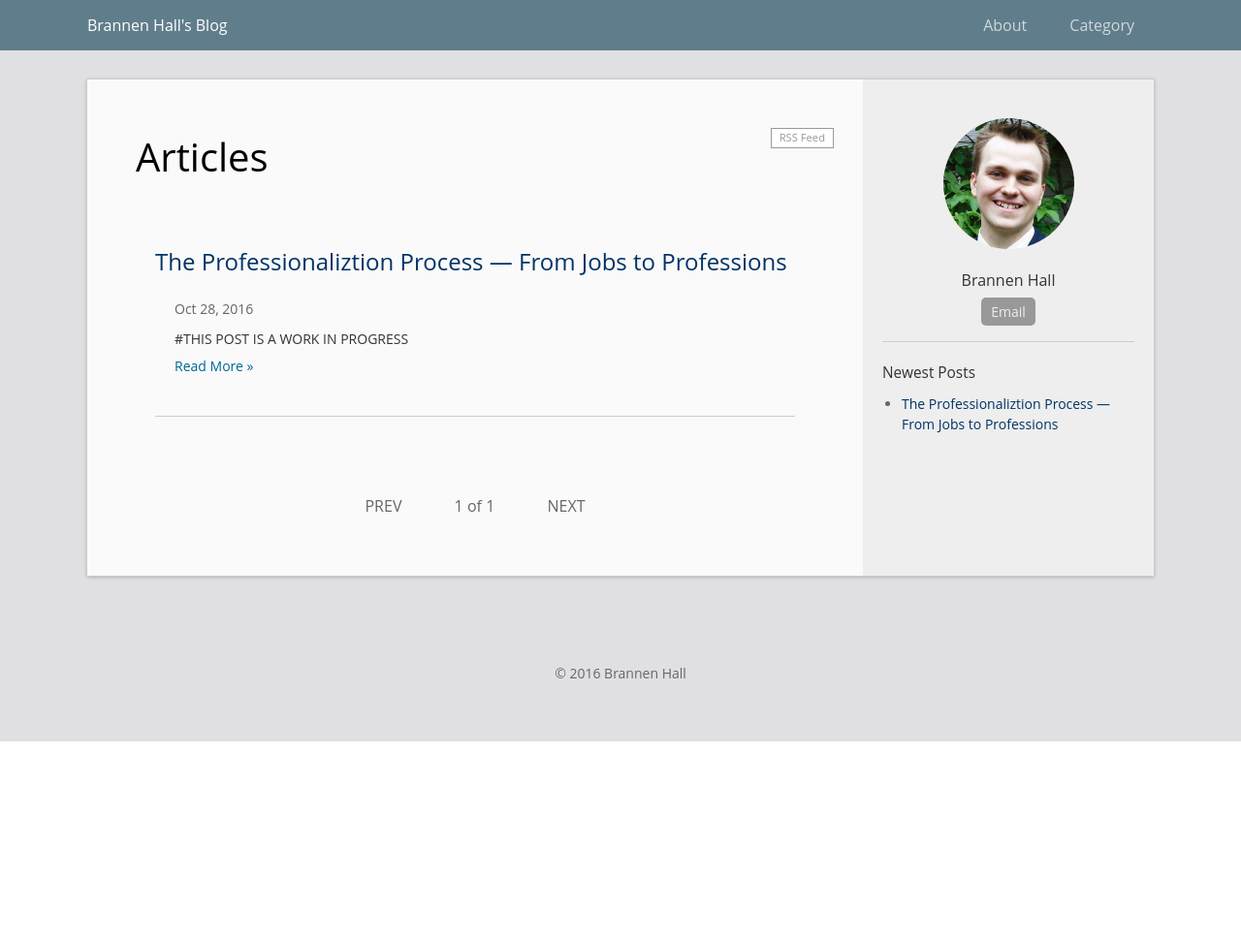
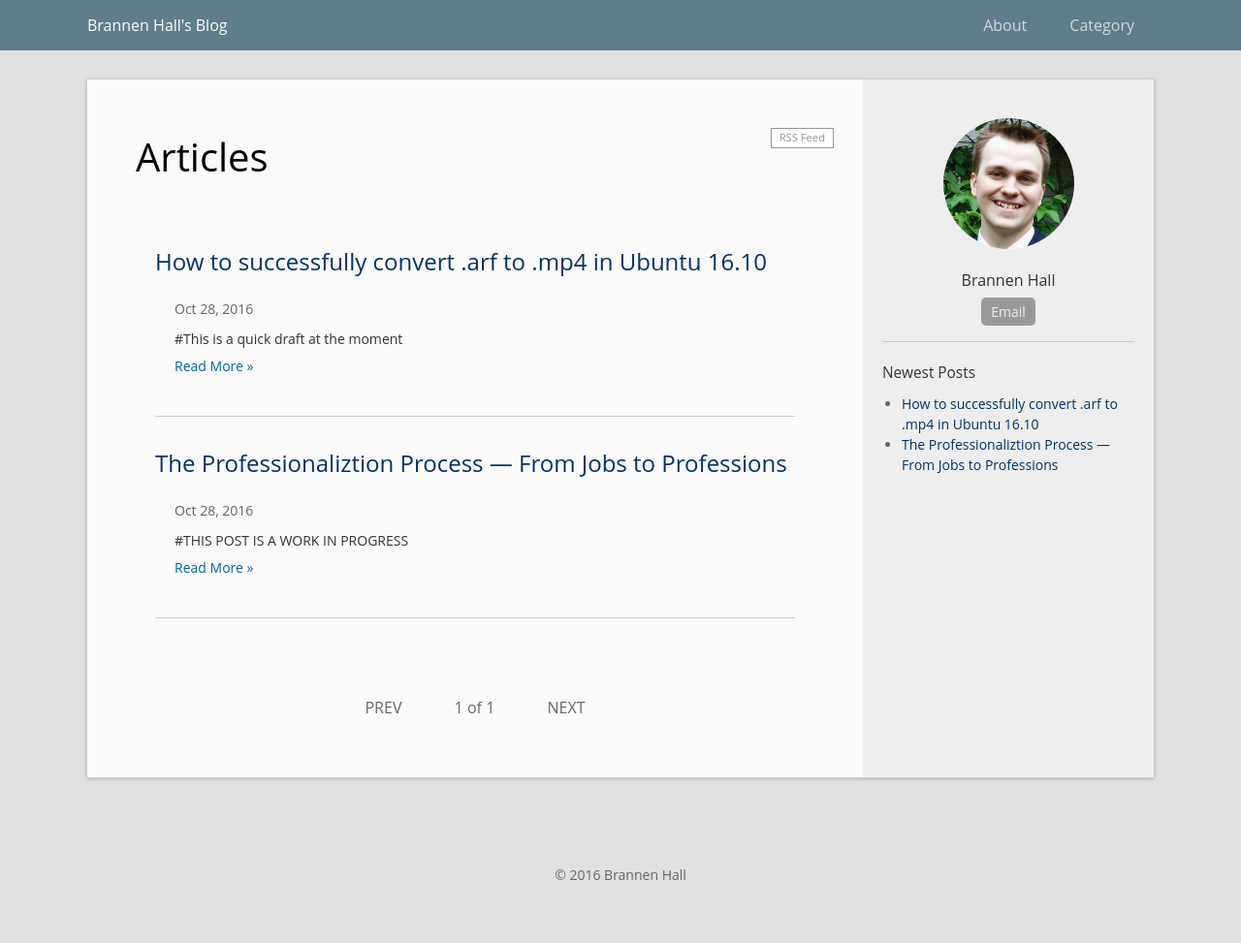
Before and after one commit to BrannenGH/BrannenGHH.github.io, a Jekyll site: the page built from index.html, in a window 1280 px wide. Shown: the whole page at 97% size. Built offline with Jekyll 4.4.1, drawn with Linux system fonts in a browser that asks for light colours; the list of posts is cut into pages by our own code; before the commit the page ends 900 px from its top, so only the background shows below that.

Commit message:
Added draft for cisco how-to

```diff
--- /dev/null
+++ b/_posts/2016-11-03-ciscoarf.md
@@ -0,0 +1,21 @@
+---
+layout: post
+title:  "How to successfully convert .arf to .mp4 in Ubuntu 16.10"
+date:   2016-10-28 10:30:00
+categories: Ubuntu Linux Trouble_Shooting Cisco .arf
+permalink: /archive/cisco_arf
+---
+
+#This is a quick draft at the moment
+
+#### How to successfully convert .arf to .mp4
+
+##### Only if 64-bit
+    sudo apt-get install libgtk2.0-0:i386
+    sudo apt-get install libpangoxft-1.0-0:i386
+
+##### For all
+    wget http://ftp.br.debian.org/debian/pool/main/w/wxwidgets2.8/libwxbase2.8-0_2.8.12.1-12_i386.deb
+    sudo dpkg -i libwxbase2.8-0_2.8.12.1-12_i386.deb
+
+Bingo, it should work!
```
Also changed, not shown: _posts/2016-10-28-professionalization.md (+2 -0 lines).
